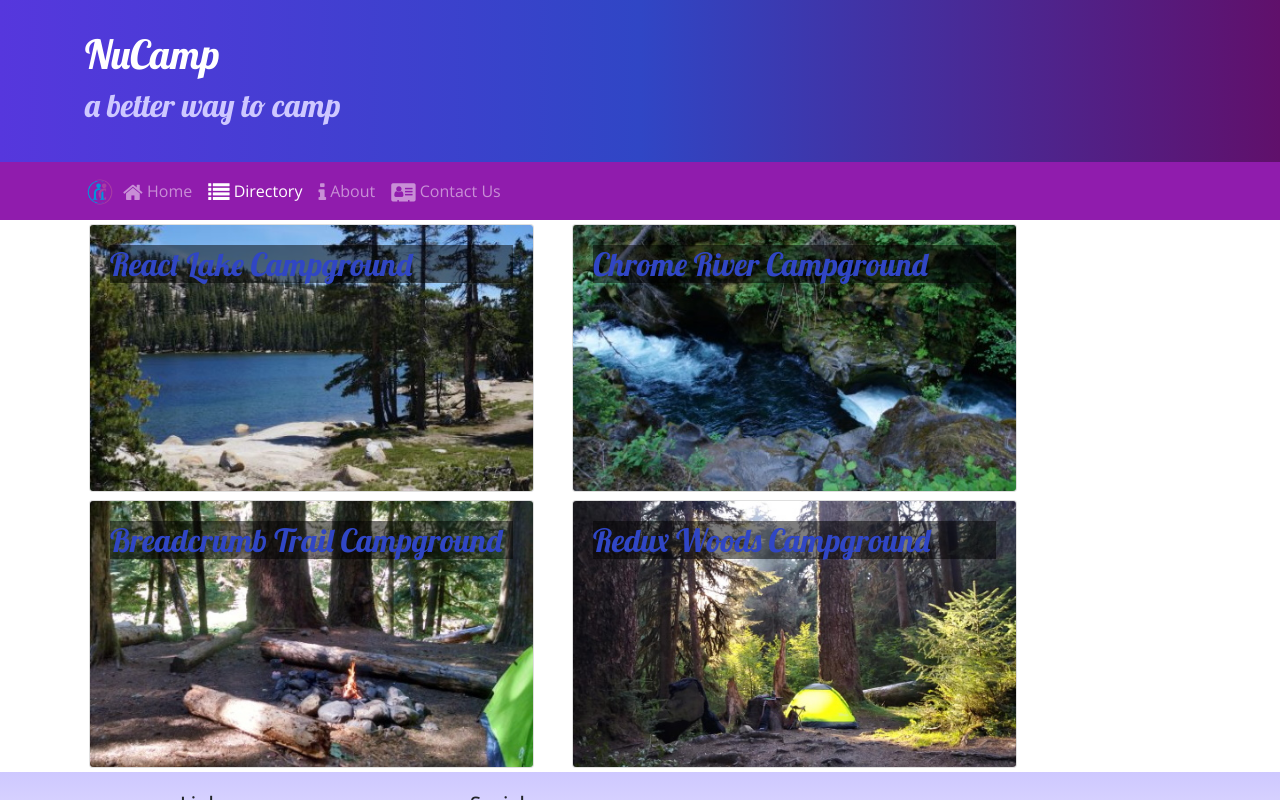
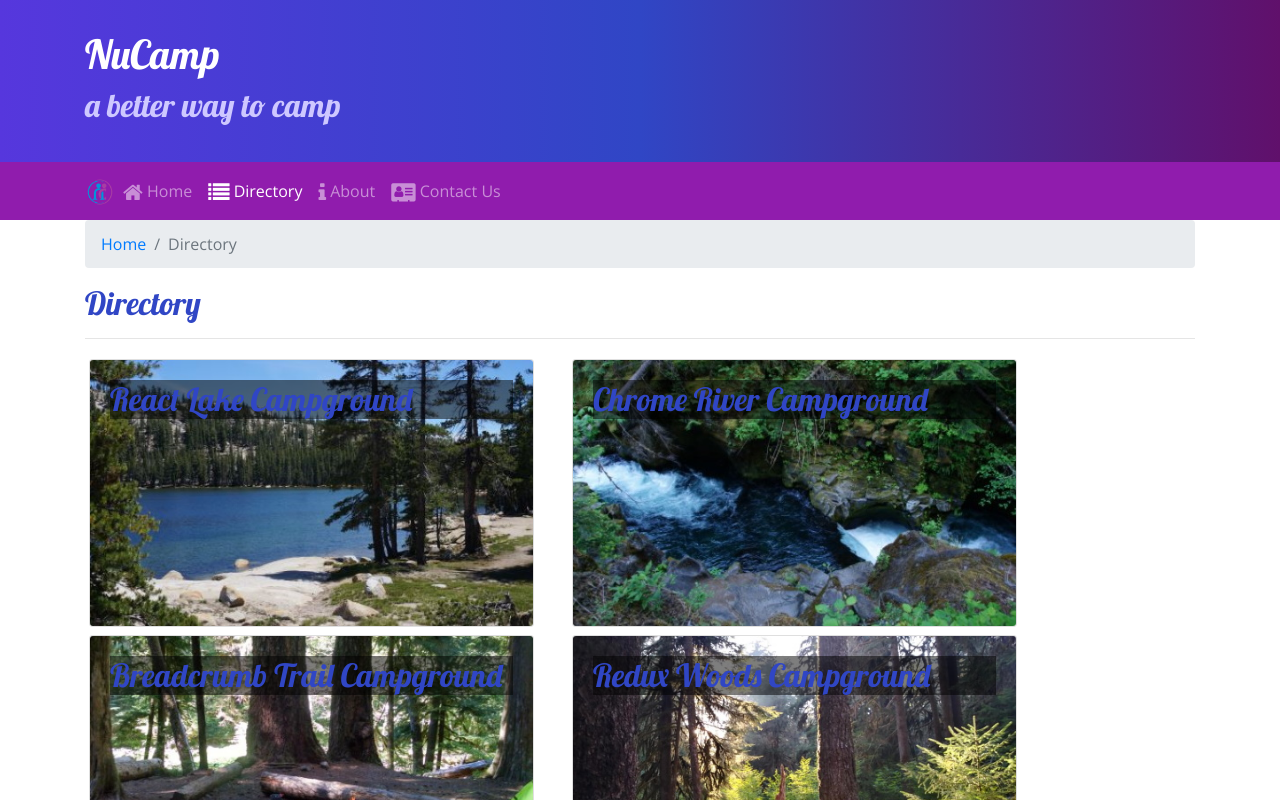
Before and after one commit to MSissom/ReactNuCamp, a React (Create React App) app: page /directory in a window 1280 px wide. Shown: the top 800 px of the page. Built offline with nearby package versions, Linux system fonts and the light colour scheme.

Commit message:
Finished Week 3

```diff
--- a/src/components/CampsiteInfoComponent.js
+++ b/src/components/CampsiteInfoComponent.js
@@ -1,5 +1,6 @@
 import React from 'react';
-import { Card, CardImg, CardText, CardBody, CardTitle } from 'reactstrap';
+import { Card, CardImg, CardText, CardBody, CardTitle, Breadcrumb, BreadcrumbItem } from 'reactstrap';
+import { Link } from 'react-router-dom';
 
 function RenderCampsite({ campsite }) {
     return (
@@ -38,9 +39,19 @@
     if (props.campsite) {
         return (
             <div className="container">
+                        <div className="row">
+                <div className="col">
+                <Breadcrumb>
+                        <BreadcrumbItem><Link to="/directory">Directory</Link></BreadcrumbItem>
+                        <BreadcrumbItem active>{props.campsite.name}</BreadcrumbItem>
+                    </Breadcrumb>
+                    <h2>{props.campsite.name}</h2>
+                    <hr />
+                </div>
+            </div>
                 <div className="row">
                     <RenderCampsite campsite={props.campsite} />
-                    <RenderComments comments={props.campsite.comments} />
+                    <RenderComments comments={props.comments} />
                 </div>
             </div>
         );
--- a/src/components/ContactComponent.js
+++ b/src/components/ContactComponent.js
@@ -1,10 +1,16 @@
 import React from 'react';
+import { Breadcrumb, BreadcrumbItem } from 'reactstrap';
+import { Link } from 'react-router-dom';
 
 function Contact(props) {
     return (
         <div className="container">
             <div className="row">
                 <div className="col">
+                <Breadcrumb>
+                        <BreadcrumbItem><Link to="/home">Home</Link></BreadcrumbItem>
+                        <BreadcrumbItem active>Contact Us</BreadcrumbItem>
+                    </Breadcrumb>
                     <h2>Contact Us</h2>
                     <hr />
                 </div>
--- a/src/components/DirectoryComponent.js
+++ b/src/components/DirectoryComponent.js
@@ -1,13 +1,17 @@
 import React from 'react';
-import { Card, CardImg, CardImgOverlay, CardTitle } from 'reactstrap';
+import { Card, CardImg, CardImgOverlay, CardTitle, Breadcrumb, BreadcrumbItem } from 'reactstrap';
+import { Link } from 'react-router-dom';
+
 
 function RenderDirectoryItem({campsite}) {
     return (
         <Card>
+            <Link to={`/directory/${campsite.id}`}>
             <CardImg width="100%" src={campsite.image} alt={campsite.name} />
             <CardImgOverlay>
                 <CardTitle><h2>{campsite.name}</h2></CardTitle>
             </CardImgOverlay>
+            </Link>
         </Card>
     );
 }
@@ -25,6 +29,16 @@
         return (
             <div className="container">
                 <div className="row">
+                    <div className="col">
+                        <Breadcrumb>
+                            <BreadcrumbItem><Link to="/home">Home</Link></BreadcrumbItem>
+                            <BreadcrumbItem active>Directory</BreadcrumbItem>
+                        </Breadcrumb>
+                        <h2>Directory</h2>
+                        <hr />
+                    </div>
+                </div>
+                <div className="row">
                     {directory}
                 </div>
             </div>
--- a/src/components/MainComponent.js
+++ b/src/components/MainComponent.js
@@ -34,12 +34,22 @@
             );
         }
 
+        const CampsiteWithId = ({match}) => {
+            return (
+                <CampsiteInfo
+                    campsite={this.state.campsites.filter(campsite => campsite.id === +match.params.campsiteId)[0]}
+                    comments={this.state.comments.filter(comment => comment.campsiteId === +match.params.campsiteId)}
+                />
+            );
+        };
+
         return (
             <div>
                 <Header />
                 <Switch>
                     <Route path='/home' component={HomePage} />
                     <Route exact path='/directory' render={() => <Directory campsites={this.state.campsites} />} />
+                    <Route path='/directory/:campsiteId' component={CampsiteWithId} />
                     <Route exact path='/contactus' component={Contact} />
                     <Redirect to='/home' />
                 </Switch>
```
